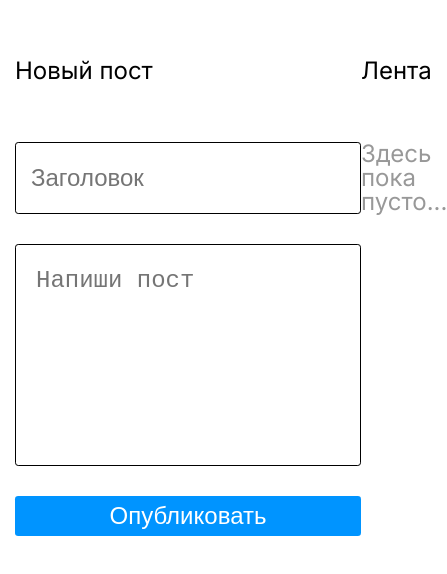
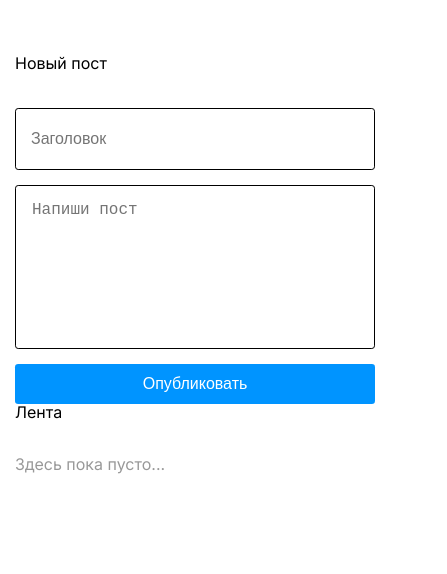
Before and after one commit to usepixel/blog-app, a plain HTML site: page index.html in a window 390 px wide. Shown: the whole page, 447 px wide, since content can reach past the window. Drawn offline with Linux system fonts and the light colour scheme.

Commit message:
Add files via upload

```diff
--- a/css/style.css
+++ b/css/style.css
@@ -18,6 +18,7 @@ body{
 .wrapper{
     display: flex;
     justify-content: space-between;
+    flex-wrap: wrap;
     margin-top: 3.43rem;
 }
 .createPost-form{
@@ -67,11 +68,11 @@ body{
 }
 
 .render__title{
-    font-size: var(--font-size-title);
-    margin-bottom: 1.25rem;
+    white-space: normal;
 }
 .render__post{
-    font-size: var(--font-size-text);
+    white-space: normal;
+    margin-block: 1rem;
 }
 .post{
     margin-block: 2.5rem;
@@ -88,14 +89,11 @@ body{
     font-size: var(--font-size-text);
     line-height: 1.875rem;
 }
-.wrapper__renderBox{
-    max-width: 500px;
-}
 .error{
     display: none;
     color: red;
 }
-@media (max-width: 980px){
+@media (max-width: 768px){
     :root{
         --font-size-text: 1.562rem;
         --font-size-title: 1.5rem;
@@ -106,52 +104,37 @@ body{
         --line-height-form: 2rem;
     }
     .container{
-        max-width: 950px;
+        width: 100%;
         margin: 0 auto;
         padding: 0px 0.937rem;
     }
     .info-text{
-        font-size: var(--font-size-title);
-        color: var(--color);
-        line-height: var(--line-height-form);
+        width: 100%;
         margin-bottom: 3.43rem;
+    }
+    .createPost-form, .wrapper__renderBox{
+        width: 100%;
     }
 
     .write__title{
         height: 40px;
-        border-radius: var(--border-radius);
-        border: var(--border);
-        font-size: var(--font-size-title);
-        line-height: var(--line-height-form);
-        outline: none;
         padding: 15px;
     }
     .write__post{
         resize: none;
         height: 180px;
-        border-radius: var(--border-radius);
-        font-size: var(--font-size-title);
-        border: var(--border);
         margin-block: 30px;
-        line-height: var(--line-height-form);
-        outline: none;
         padding: 1.25rem;
     }
     .createPost{
-        background-color: #0094FF;
         height: 40px;
-        font-size: var(--font-size-title);
-        line-height: var(--line-height-form);
-        border-radius: var(--border-radius);
     }
     .render__title{
         font-size: var(--font-size-title);
         margin-bottom: 1rem;
-        word-wrap: break-word;
     }
     .render__post{
         font-size: var(--font-size-text);
-        word-wrap: break-word;
     }
     .post{
         width: 100%;
@@ -170,14 +153,43 @@ body{
         line-height: 1rem;
     }
     .wrapper__renderBox{
-        max-width: 50%;
+        width: 100%;
     }
 }
 
 @media (max-width: 600px){
+    :root{
+        --font-size-text: 1rem;
+        --font-size-title: 1rem;
+        --color: #000000;
+        --border-radius: 0.200rem;
+        --title-weight: 700;
+        --border: 0.0625rem solid #000000;
+        --line-height-form: 1rem;
+    }
     .container{
         max-width: 570px;
         margin: 0 auto;
         padding: 0px 0.937rem;
     }
+    .info-text{
+        width: 100%;
+        margin-bottom: 2.3rem;
+    }
+    .write__title{
+        height: 30px;
+    }
+    .write__post{
+        height: 130px;
+        margin-block: 15px;
+        padding: 1rem;
+    }
+    .render__title{
+        font-size: var(--font-size-title);
+        margin-bottom: 1rem;
+
+    }
+    .render__post{
+        font-size: var(--font-size-text);
+    }
 }
```
